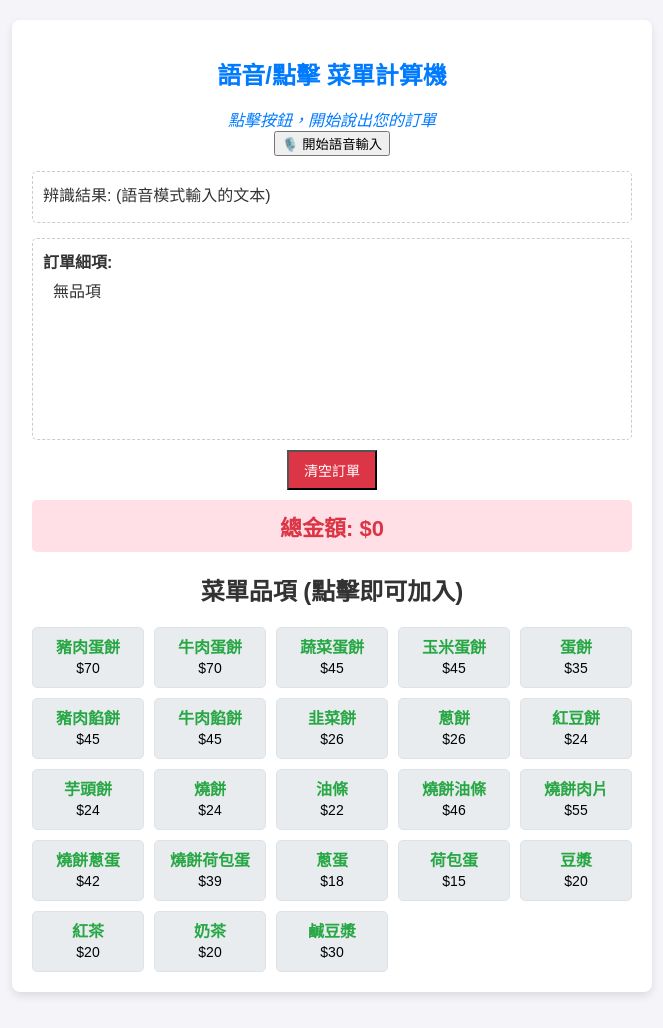
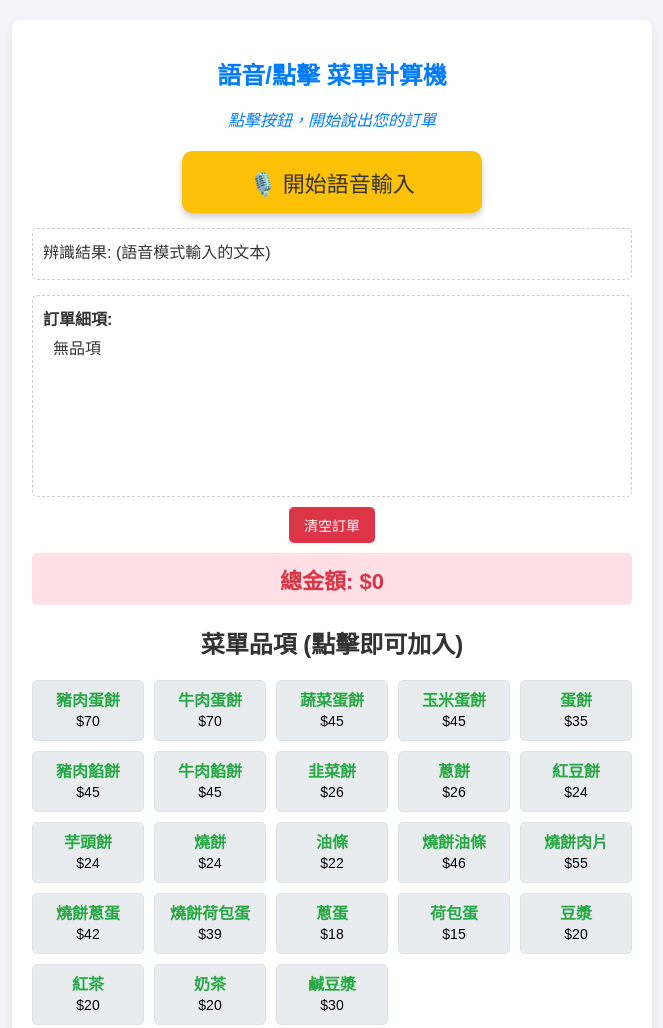
Before and after one commit to HollieHung/menu-calculator, a plain HTML site: page index.html in a window 1280 px wide. Shown: the top 1028 px of the page, without its empty margins (308-971 px from the left). Drawn offline with Linux system fonts and the light colour scheme.

Commit message:
Update index.html

```diff
--- a/index.html
+++ b/index.html
@@ -3,7 +3,7 @@
 <head>
     <meta charset="UTF-8">
     <meta name="viewport" content="width=device-width, initial-scale=1.0">
-    <title>菜單計算機 (V5.2)</title>
+    <title>菜單計算機 (V5.3)</title>
     <style>
         body {
             font-family: 'Arial', 'Microsoft JhengHei', sans-serif;
@@ -24,13 +24,39 @@
             color: #007bff;
             font-size: 24px;
         }
+        /* 語音按鈕樣式優化 */
+        #startButton {
+            /* 增大按鈕尺寸 */
+            padding: 15px 30px;
+            font-size: 22px;
+            width: 80%; /* 讓它在行動裝置上更突出 */
+            max-width: 300px;
+            margin-top: 20px;
+            cursor: pointer;
+            border: none;
+            border-radius: 10px;
+            background-color: #ffc107;
+            color: #333;
+            /* 增加立體感 */
+            box-shadow: 0 4px 6px rgba(0, 0, 0, 0.2);
+            transition: background-color 0.3s, transform 0.1s, box-shadow 0.3s;
+        }
+        #startButton:hover {
+            background-color: #e0a800;
+            box-shadow: 0 6px 8px rgba(0, 0, 0, 0.25);
+        }
+        #startButton:active {
+            transform: translateY(2px);
+            box-shadow: 0 2px 3px rgba(0, 0, 0, 0.2);
+        }
+
         .menu-grid {
             display: grid;
             grid-template-columns: repeat(auto-fit, minmax(100px, 1fr));
             gap: 10px;
             margin-top: 20px;
         }
-        /* 調整按鈕樣式 */
+        /* 菜單按鈕樣式 */
         .menu-button {
             padding: 10px 5px;
             background-color: #e9ecef;
@@ -55,7 +81,7 @@
             font-size: 16px;
             color: #28a745;
         }
-        /* 新增一個固定高度的容器來解決跳動問題 */
+        /* 修正: 訂單細項固定高度容器 */
         #orderSummaryContainer {
             margin-top: 15px;
             padding: 10px;
@@ -64,8 +90,7 @@
             text-align: left;
             background-color: #fff;
 
-            /* 關鍵修正：固定高度並允許滾動 */
-            height: 180px; /* 您可以根據需要調整此固定高度 */
+            height: 180px;
             overflow-y: auto;
         }
         #summaryTitle {
@@ -110,7 +135,10 @@
             padding: 8px 15px;
             font-size: 14px;
             margin-top: 10px;
-            margin-bottom: 10px; /* 與總金額隔開 */
+            margin-bottom: 10px;
+            border: none;
+            border-radius: 5px;
+            cursor: pointer;
         }
     </style>
 </head>
```
